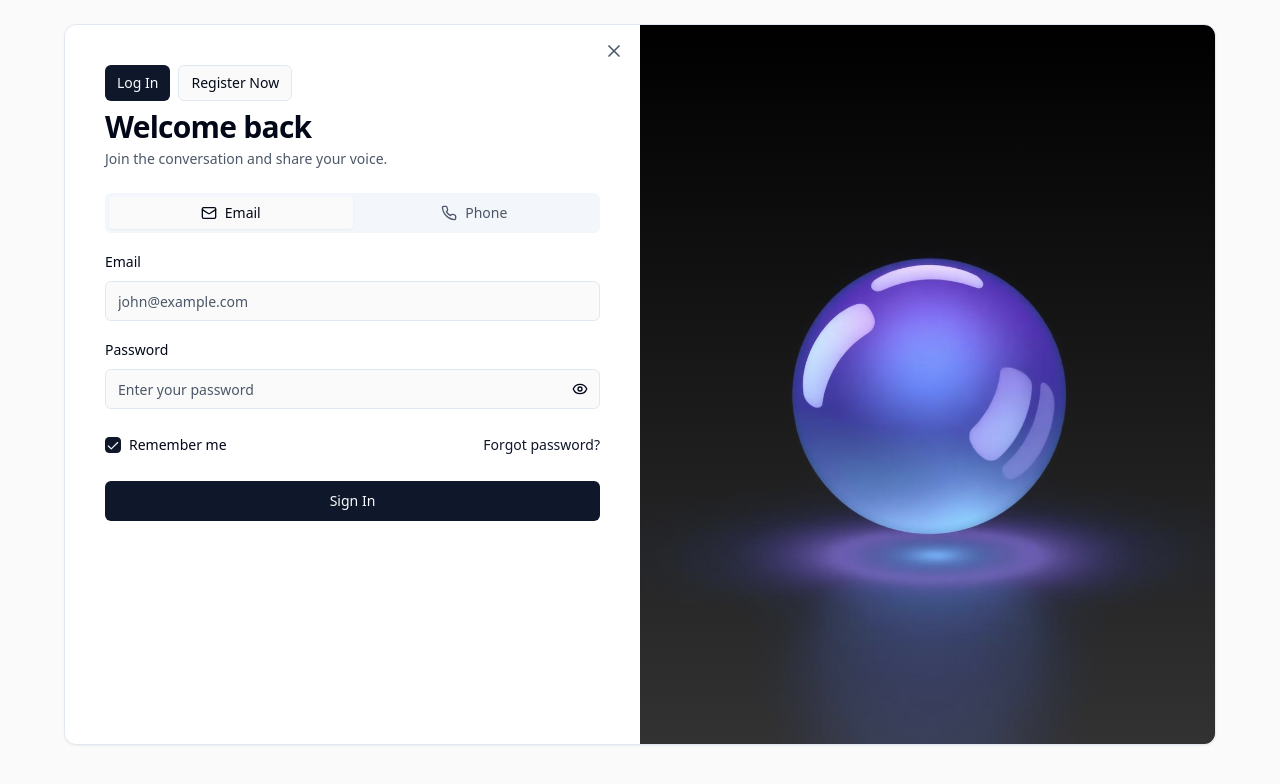
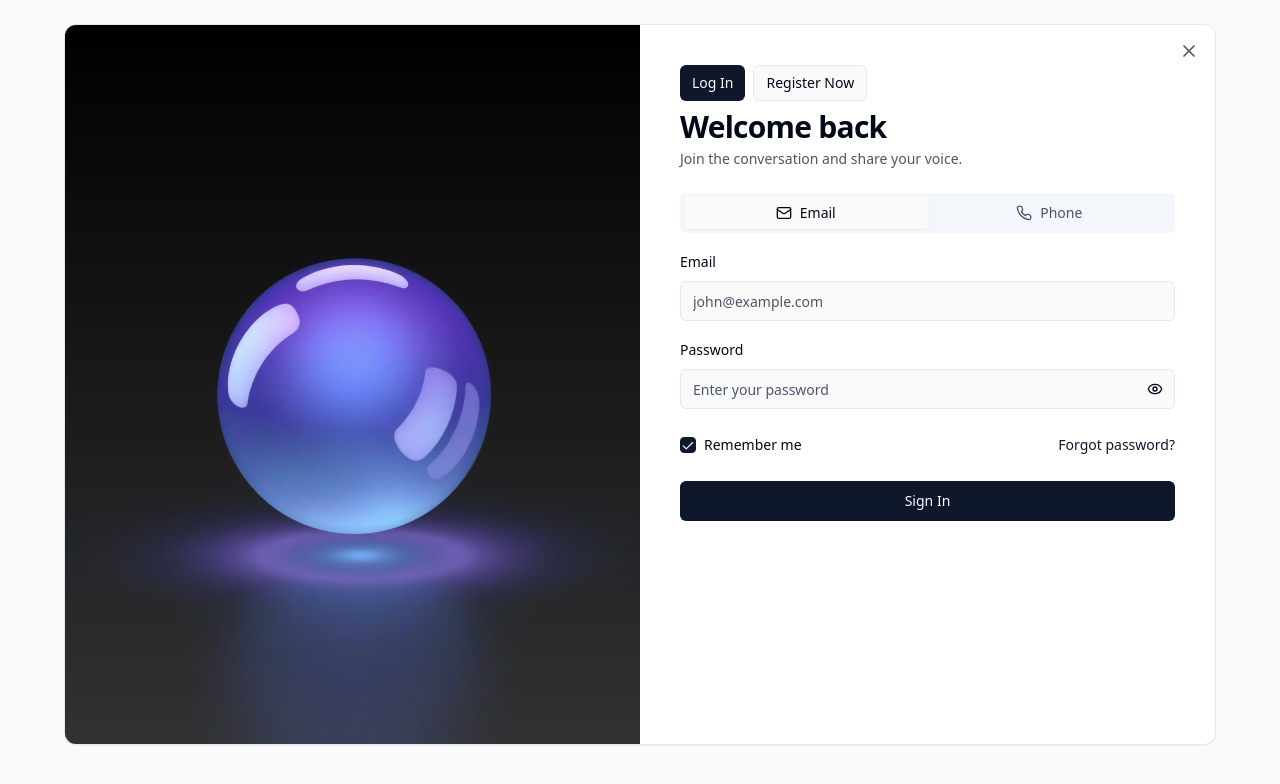
Before and after one commit to surykmvar/prv-wcs, a React (Vite) app: page /auth in a window 1280 px wide. Shown: the top 784 px of the page. Built offline with nearby package versions, Linux system fonts and the light colour scheme.

Commit message:
Swap auth layout
Swap the image and login/register layout on the auth page so the image is on the left and the forms are on the right.

```diff
--- a/src/pages/Auth.tsx
+++ b/src/pages/Auth.tsx
@@ -409,7 +409,7 @@ export default function Auth() {
     <main className="w-full px-4 sm:px-6 py-6">
       <section className="mx-auto grid w-full max-w-6xl overflow-hidden rounded-xl border bg-card shadow-sm md:grid-cols-2">
         {/* Left: Form */}
-        <article className="relative p-6 sm:p-10">
+        <article className="relative p-6 sm:p-10 md:order-2">
           <button
             aria-label="Close"
             onClick={() => navigate('/')}
@@ -456,7 +456,7 @@ export default function Auth() {
         </article>
 
         {/* Right: Visual */}
-        <aside className="hidden md:block relative bg-muted">
+        <aside className="hidden md:block relative bg-muted md:order-1">
           <img
             src={authOrb}
             alt="Glowing voice orb illustration"
```
